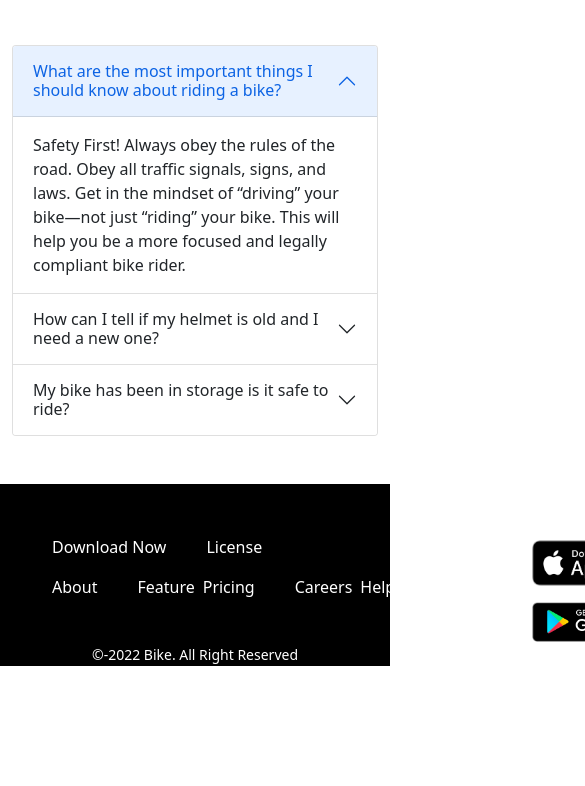
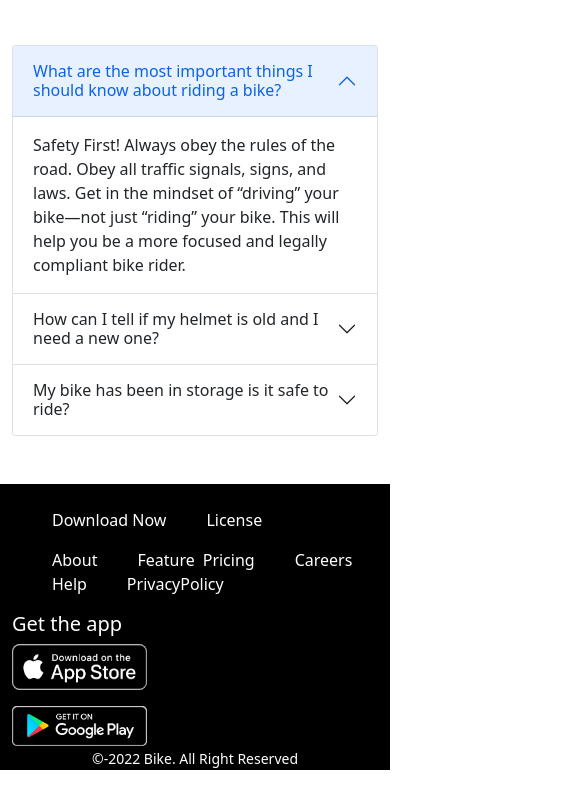
Before and after one commit to rahmatalisk/honda-cbr-bootstrap-5, a plain HTML site: page index.html in a window 390 px wide. Shown: the part 5365-6151 px from the top of the page, 585 px wide, since content can reach past the window. Before the commit the page ends 6047 px from the top, so only its background shows below. Drawn offline with Linux system fonts and the light colour scheme.

Commit message:
style-changed

```diff
--- a/index.html
+++ b/index.html
@@ -279,13 +279,13 @@
         </section>
     </main>
     <footer class="bg-black mt-5 pt-4">
-        <div class="container mx-auto d-flex justify-content-between align-items-center">
+        <div class="container mx-auto d-md-flex justify-content-between align-items-center">
             <div>
                 <ul class="d-flex">
                     <li class="me-3"><a href="" class="text-white p-2">Download Now</a></li>
                     <li class="ms-3"><a href="" class="text-white ">License</a></li>
                 </ul>
-                <ul class="d-flex">
+                <ul class="d-flex flex-wrap">
                     <li class="me-3"><a href="" class="text-white p-2">About</a></li>
                     <li class="ms-3"><a href="" class="text-white ">Feature</a></li>
                     <li class="me-3"><a href="" class="text-white p-2">Pricing</a></li>
```
